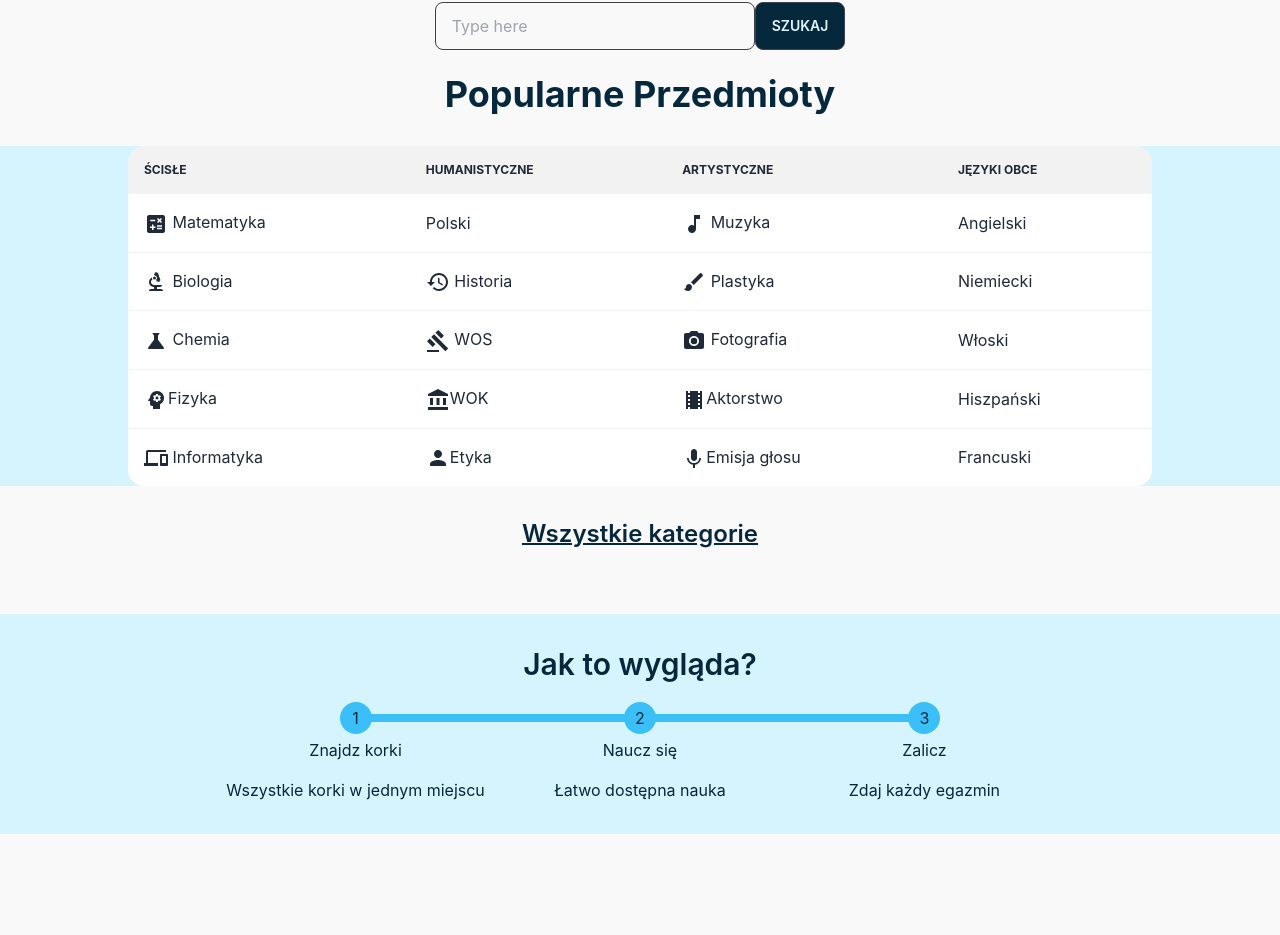
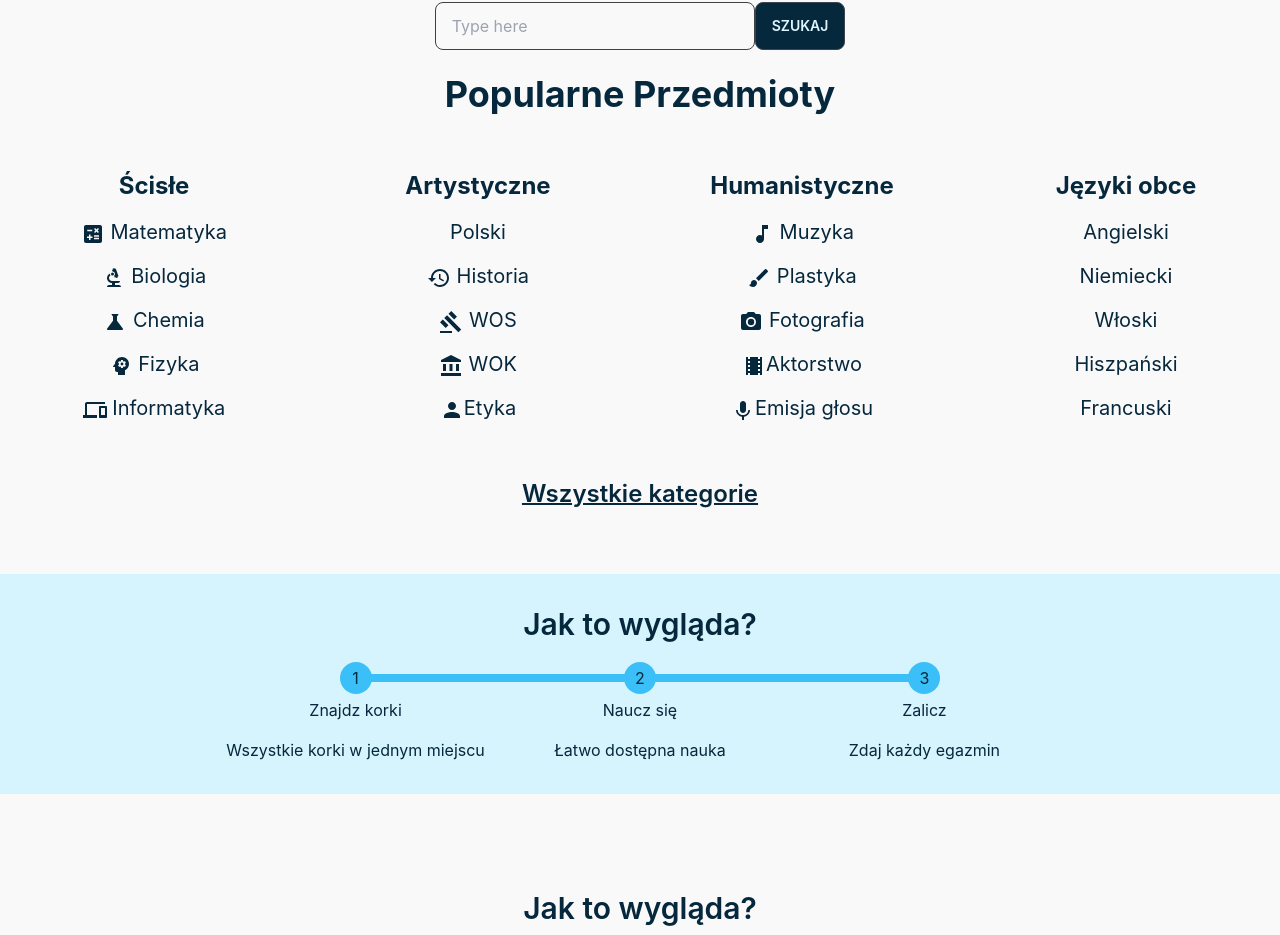
Before and after one commit to SamSepi0l-H3ll0-Fi3ND/Korepetycje-, a React (Create React App) app in the folder KorepetycjePlus/: page / in a window 1280 px wide. Shown: the part 966-1901 px from the top of the page. Built offline with nearby package versions, Linux system fonts and the light colour scheme.

Commit message:
Fixed table

```diff
--- a/KorepetycjePlus/src/components/Subjects.js
+++ b/KorepetycjePlus/src/components/Subjects.js
@@ -16,82 +16,60 @@ import TheatersIcon from "@mui/icons-material/Theaters";
 const Subjects = () => {
   return (
     <div>
-      <div class="flex justify-center overflow-x-auto bg-light-blue ">
-        <table class="table w-4/5 bg-light-blue">
-          <thead className="text-2lg">
-            <tr>
-              <th >Ścisłe</th>
-              <th>Humanistyczne</th>
-              <th>Artystyczne</th>
-              <th>Języki obce</th>
-            </tr>
-          </thead>
-          <tbody>
-            <tr>
-              <td>
+      <div className="grid grid-cols-4 gap-4 text-center text-dark-blue text-xl pt-6 pb-6">
+        <div className="text-2xl font-bold">Ścisłe</div>
+        <div className="text-2xl font-bold">Artystyczne</div>
+        <div className="text-2xl font-bold">Humanistyczne</div>
+        <div className="text-2xl font-bold">Języki obce</div>
+        <div>
+          {" "}
           <CalculateIcon></CalculateIcon> Matematyka
-              </td>
-              <td>Polski</td>
-              <td>
+        </div>
+        <div>Polski</div>
+        <div>
           <MusicNoteIcon></MusicNoteIcon> Muzyka
-              </td>
-              <td>Angielski</td>
-            </tr>
-
-            <tr>
-              <td>
+        </div>
+        <div>Angielski</div>
+        <div>
           <BiotechIcon></BiotechIcon> Biologia
-              </td>
-              <td>
+        </div>
+        <div>
           <RestoreIcon></RestoreIcon> Historia
-              </td>
-              <td>
+        </div>
+        <div>
           <BrushIcon></BrushIcon> Plastyka
-              </td>
-              <td>Niemiecki</td>
-            </tr>
-
-            <tr>
-              <td>
+        </div>
+        <div>Niemiecki</div>
+        <div>
           <ScienceIcon></ScienceIcon> Chemia
-              </td>
-              <td>
+        </div>
+        <div>
           <GavelIcon></GavelIcon> WOS
-              </td>
-              <td>
+        </div>
+        <div>
           <LocalSee></LocalSee> Fotografia
-              </td>
-              <td>Włoski</td>
-            </tr>
-
-            <tr>
-              <td>
-                <PsychologyIcon></PsychologyIcon>Fizyka
-              </td>
-              <td>
-                <AccountBalanceIcon></AccountBalanceIcon>
-                WOK
-              </td>
-              <td>
+        </div>
+        <div>Włoski</div>
+        <div>
+          <PsychologyIcon></PsychologyIcon> Fizyka
+        </div>
+        <div>
+          <AccountBalanceIcon></AccountBalanceIcon> WOK
+        </div>
+        <div>
           <TheatersIcon></TheatersIcon>Aktorstwo
-              </td>
-              <td>Hiszpański</td>
-            </tr>
-
-            <tr>
-              <td>
+        </div>
+        <div>Hiszpański</div>
+        <div>
           <DevicesIcon></DevicesIcon> Informatyka
-              </td>
-              <td>
+        </div>
+        <div>
           <PersonIcon></PersonIcon>Etyka
-              </td>
-              <td>
+        </div>
+        <div>
           <KeyboardVoiceIcon></KeyboardVoiceIcon>Emisja głosu
-              </td>
-              <td>Francuski</td>
-            </tr>
-          </tbody>
-        </table>
+        </div>
+        <div>Francuski</div>
       </div>
       <div>
         <p class="flex justify-center font-semibold text-2xl underline mt-8  mb-8 text-dark-blue  underline-offset-1">
@@ -103,3 +81,88 @@ const Subjects = () => {
 };
 
 export default Subjects;
+
+// <div>
+//   <div class="flex justify-center overflow-x-auto bg-light-blue ">
+//     <table class="table w-4/5 bg-light-blue">
+//       <thead className="text-2lg">
+//         <tr>
+//           <th >Ścisłe</th>
+//           <th>Humanistyczne</th>
+//           <th>Artystyczne</th>
+//           <th>Języki obce</th>
+//         </tr>
+//       </thead>
+//       <tbody>
+//         <tr>
+//           <td>
+//             <CalculateIcon></CalculateIcon> Matematyka
+//           </td>
+//           <td>Polski</td>
+//           <td>
+//             <MusicNoteIcon></MusicNoteIcon> Muzyka
+//           </td>
+//           <td>Angielski</td>
+//         </tr>
+
+//         <tr>
+//           <td>
+//             <BiotechIcon></BiotechIcon> Biologia
+//           </td>
+//           <td>
+//             <RestoreIcon></RestoreIcon> Historia
+//           </td>
+//           <td>
+//             <BrushIcon></BrushIcon> Plastyka
+//           </td>
+//           <td>Niemiecki</td>
+//         </tr>
+
+//         <tr>
+//           <td>
+//             <ScienceIcon></ScienceIcon> Chemia
+//           </td>
+//           <td>
+//             <GavelIcon></GavelIcon> WOS
+//           </td>
+//           <td>
+//             <LocalSee></LocalSee> Fotografia
+//           </td>
+//           <td>Włoski</td>
+//         </tr>
+
+//         <tr>
+//           <td>
+//             <PsychologyIcon></PsychologyIcon>Fizyka
+//           </td>
+//           <td>
+//             <AccountBalanceIcon></AccountBalanceIcon>
+//             WOK
+//           </td>
+//           <td>
+//             <TheatersIcon></TheatersIcon>Aktorstwo
+//           </td>
+//           <td>Hiszpański</td>
+//         </tr>
+
+//         <tr>
+//           <td>
+//             <DevicesIcon></DevicesIcon> Informatyka
+//           </td>
+//           <td>
+//             <PersonIcon></PersonIcon>Etyka
+//           </td>
+//           <td>
+//             <KeyboardVoiceIcon></KeyboardVoiceIcon>Emisja głosu
+//           </td>
+//           <td>Francuski</td>
+//         </tr>
+//       </tbody>
+//     </table>
+//   </div>
+//   <div>
+//     <p class="flex justify-center font-semibold text-2xl underline mt-8  mb-8 text-dark-blue  underline-offset-1">
+//       Wszystkie kategorie
+//     </p>
+//   </div>
+// </div>
```
Lines whose indentation alone changed are shown as unchanged.
